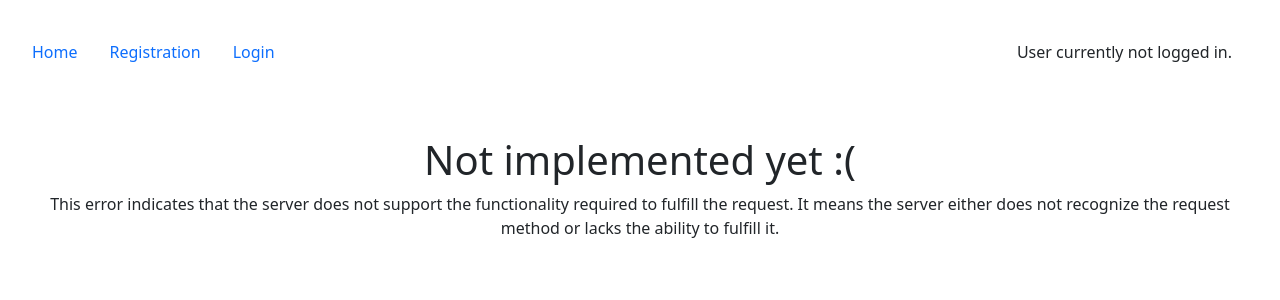
After one commit to kristenarguello/csc2031practicals, a Flask app: template templates/errors/not_implemented.html in a window 1280 px wide. The commit adds this page. Shown: the top 300 px of the page. Run offline with Flask 3, Linux system fonts and the light colour scheme; the template is opened without the code that fills it, so the values that code supplies are empty; parts of the project's set-up code (start-up, migrations or seed data) failed here and were passed over.

Commit message:
prctical 20 - add error handling pages for other errors

```diff
--- a/app.py
+++ b/app.py
@@ -14,7 +14,7 @@ def rate_limit(e):
     logger.info(
         f"[User: {current_user.email}, Role: {current_user.role}, URL Requested: {request.url}, IP: {request.remote_addr}] Rate Limit."
     )
-    return render_template("errors/rate_limit.html")
+    return render_template("errors/rate_limit.html"), 429
 
 
 @app.errorhandler(403)
@@ -22,12 +22,31 @@ def forbidden(e):
     logger.info(
         f"[User: {current_user.email}, Role: {current_user.role}, URL Requested: {request.url}, IP: {request.remote_addr}] Forbidden Access."
     )
-    return render_template("errors/forbidden.html")
+    return render_template("errors/forbidden.html"), 403
 
 
+# bad request
+@app.errorhandler(400)
+def bad_request(e):
+    return render_template("errors/bad_request.html"), 400
+
+
+# not found
 @app.errorhandler(404)
 def page_not_found(e):
-    return render_template("errors/not_found.html")
+    return render_template("errors/not_found.html"), 404
+
+
+# internal server error
+@app.errorhandler(500)
+def internal_server_error(e):
+    return render_template("errors/internal_server_error.html"), 500
+
+
+# not implemented
+@app.errorhandler(501)
+def not_implemented(e):
+    return render_template("errors/not_implemented.html"), 501
 
 
 if __name__ == "__main__":
--- a/decorators.py
+++ b/decorators.py
@@ -1,9 +1,8 @@
 from functools import wraps
 
-from flask import abort, flash, redirect, request, url_for
+from flask import abort, flash
 from flask_login import current_user
 
-from config import logger
 from utils import redirect_based_on_role
 
 
@@ -12,6 +11,7 @@ def roles_required(*roles):
         @wraps(f)
         def wrapped(*args, **kwargs):
             if current_user.role not in roles:
+                # ta vindo 2 vezes aqui aaa
                 abort(403)
             return f(*args, **kwargs)
 
--- a/templates/errors/forbidden.html
+++ b/templates/errors/forbidden.html
@@ -1,6 +1,6 @@
 {% extends "base.html" %}
 
 {% block content %}
-    <h1>Forbidden!</h1>
+    <h1>Forbidden :(</h1>
     <p>You are not authorised to access requested page.</p>
 {% endblock %}
--- a/templates/errors/not_found.html
+++ b/templates/errors/not_found.html
@@ -2,5 +2,7 @@
 
 {% block content %}
     <h1>Page not found :(</h1>
-    <p>The page you were looking for could not be found.</p>
+    <p>This error means that the server cannot find the
+        requested resource. It is often returned when the
+        URL is incorrect or the resource has been moved or deleted.</p>
 {% endblock %}
--- /dev/null
+++ b/templates/errors/not_implemented.html
@@ -0,0 +1,9 @@
+{% extends "base.html" %}
+
+{% block content %}
+    <h1>Not implemented yet :(</h1>
+    <p>This error indicates that the server does not support
+        the functionality required to fulfill the request.
+        It means the server either does not recognize the request
+        method or lacks the ability to fulfill it.</p>
+{% endblock %}
--- a/templates/errors/rate_limit.html
+++ b/templates/errors/rate_limit.html
@@ -1,6 +1,6 @@
 {% extends "base.html" %}
 
 {% block content %}
-    <h1>Too many Requests</h1>
+    <h1>Too many Requests :(</h1>
     <p>Please stop sending requests because the CSC2031 Blog cannot accept them at this time.</p>
 {% endblock %}
```
Also changed, not shown: templates/errors/bad_request.html (added, +8 -0 lines), templates/errors/internal_server_error.html (added, +9 -0 lines).
